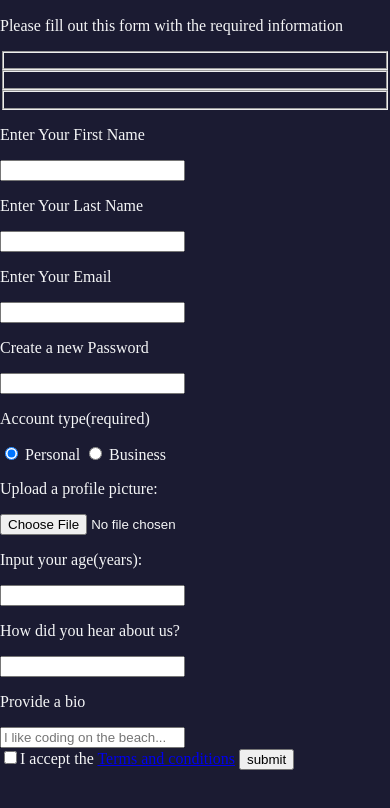
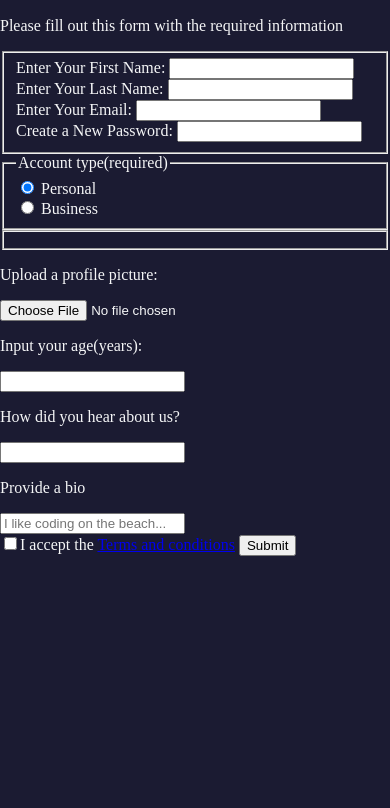
Before and after one commit to a11y-2824/Registration, a plain HTML site: page index.html in a window 390 px wide. Shown: the part 50-858 px from the top of the page. Drawn offline with Linux system fonts and the light colour scheme.

Commit message:
Made website more responsive

```diff
--- a/index.html
+++ b/index.html
@@ -12,27 +12,22 @@
         <h1>Registration Form</h1>
         <p>Please fill out this form with the required information</p>
         <form action="https://register-demo.freecodecamp.org" method="post"></form>
+        <fieldset>
+            <label for="first-name">Enter Your First Name: <input  type="text" id="first-name" name="First name" required/></label>
+            <label for="last-name">Enter Your Last Name: <input required type="text" id="last-name" name="Last name"></label>
+            <label for="email">Enter Your Email: <input required type="email" id="email"  name="Email"/></label>
+            <label for="new-password"> Create a New Password: <input required type="password" id="new-password" name="Password" minlength="8" pattern="[a-z0-5]{8,}"/></label>
+        </fieldset>
+
+        <fieldset>
+            <legend>Account type(required)</legend>
+            <label><input checked type="radio" id="Personal" value="Personal" name="Personal-Business"> Personal </label>
+            <label><input type="radio" id="Business" value="Business" name="Personal-Business"> Business </label>
+        </fieldset>
         <fieldset></fieldset>
-        <fieldset></fieldset>
-        <fieldset></fieldset>
-        <p>Enter Your First Name</p>
-
-            <label><input type="text" name="First name"></label>
-
-        <p>Enter Your Last Name</p>
-
-        <label><input type="text" name="Last name"></label>
-
-        <p>Enter Your Email</p>
-        <label><input type="text" name="Email"></label>
-
-        <p>Create a new Password</p>
-         <label><input type="text" name="Password"></label>
         </section>
     <section>
-        <p>Account type(required)</p>
-        <label><input checked type="radio" id="Personal" value="Personal" name="Personal-Business"> Personal</Personal></label>
-        <label><input type="radio" id="Business" value="Business" name="Personal-Business"> Business</Personal></label>
+
 
     </section>
     <section>
@@ -51,7 +46,7 @@
 <section>
     <input type="checkbox" id="Terms and conditions" name="Terms and conditions" value="Terms and conditions">I accept the <a href="www.google.com">Terms and conditions</a>
 
-    <button type="submit">submit</button>
+    <input type="submit" value="Submit"/>
 </section>
 </main>
 </body>
--- a/style.css
+++ b/style.css
@@ -5,3 +5,8 @@ body{
     background-color: #1b1b32;
     color: #f5f6f7;
 }
+
+label {
+    display: block;
+    margin: 0.5rem0;
+}
```
